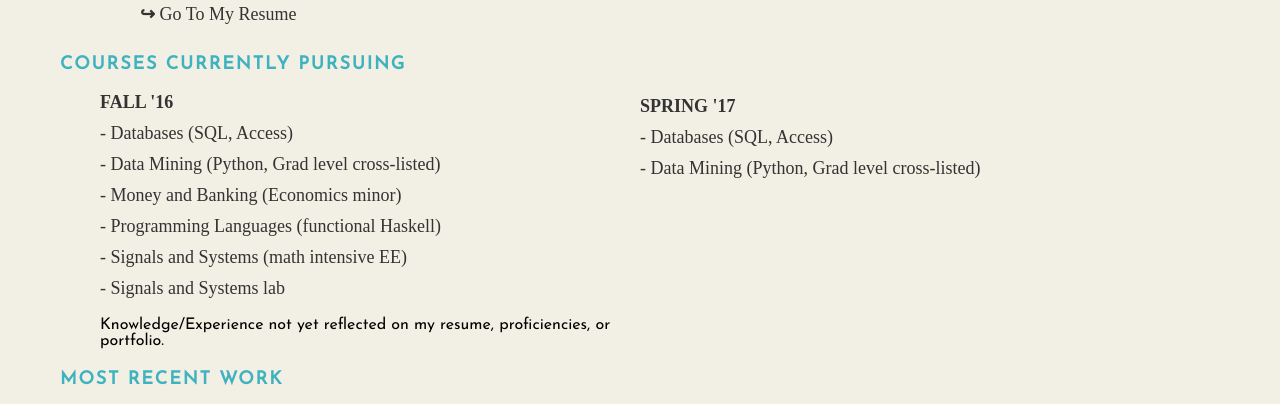
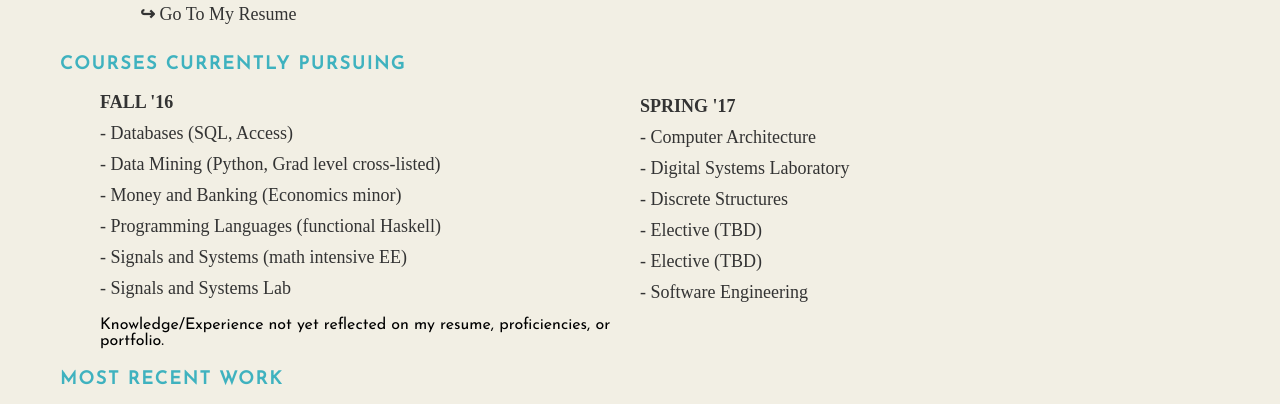
Before and after one commit to jgb218/portfolio-website, a website: page public_html/index.html in a window 1280 px wide. Shown: the part 1100-1504 px from the top of the page. Drawn offline with nearby package versions, Linux system fonts and the light colour scheme.

Commit message:
Updated Spring courses

```diff
--- a/nbproject/private/private.xml
+++ b/nbproject/private/private.xml
@@ -8,7 +8,6 @@
             <file>file:/C:/Users/Jeff/Documents/Portfolio%20Website/bulick-portfolio/public_html/index.html</file>
             <file>file:/C:/Users/Jeff/Documents/Portfolio%20Website/bulick-portfolio/public_html/Resume/resume.css</file>
             <file>file:/C:/Users/Jeff/Documents/Portfolio%20Website/bulick-portfolio/public_html/Contact/contact.html</file>
-            <file>file:/C:/Users/Jeff/Documents/Portfolio%20Website/bulick-portfolio/public_html/Contact/contact-button-handling.js</file>
             <file>file:/C:/Users/Jeff/Documents/Portfolio%20Website/bulick-portfolio/public_html/main-theme.css</file>
             <file>file:/C:/Users/Jeff/Documents/Portfolio%20Website/bulick-portfolio/public_html/Portfolio/portfolio.html</file>
             <file>file:/C:/Users/Jeff/Documents/Portfolio%20Website/bulick-portfolio/public_html/Portfolio/portfolio.css</file>
--- a/public_html/Portfolio/portfolio.css
+++ b/public_html/Portfolio/portfolio.css
@@ -66,6 +66,7 @@ for portfolio.html of bulick-portfolio.
 }
 figure{
     margin: 0;
+    padding-top: 0;
 }
 figcaption {
     margin-left: 0;
--- a/public_html/index.html
+++ b/public_html/index.html
@@ -111,7 +111,7 @@ Landing page for my portfolio.
                                 - Signals and Systems (math intensive EE)
                             </li>
                             <li>
-                                - Signals and Systems lab
+                                - Signals and Systems Lab
                             </li>
                         </ul>
                         <p id="class-disclaimer">
@@ -124,41 +124,27 @@ Landing page for my portfolio.
                                 <b>SPRING '17</b>
                             </li>
                             <li>
-                                - Databases (SQL, Access)
+                                - Computer Architecture
                             </li>
                             <li>
-                                - Data Mining (Python, Grad level cross-listed)
+                                - Digital Systems Laboratory
+                            </li>
+                            <li>
+                                - Discrete Structures
+                            </li>
+                            <li>
+                                - Elective (TBD)
+                            </li>
+                            <li>
+                                - Elective (TBD)
+                            </li>
+                            <li>
+                                - Software Engineering
                             </li>
 
                         </ul>
                     </div>
                 </div>
-                <!--
-                <h1>COURSES CURRENTLY PURSUING</h1>
-                <ul>
-                    <li>
-                        <b>FALL</b>
-                    </li>
-                    <li>
-                        - Databases (SQL, Access)
-                    </li>
-                    <li>
-                        - Data Mining (Python, Grad level cross-listed)
-                    </li>
-                    <li>
-                        - Money and Banking (Economics minor)
-                    </li>
-                    <li>
-                        - Programming Languages (functional Haskell)
-                    </li>
-                    <li>
-                        - Signals and Systems (math intensive EE)
-                    </li>
-                    <li>
-                        - Signals and Systems lab
-                    </li>
-                </ul>
-                -->
                 <h1>MOST RECENT WORK</h1>
                 <ul>
                     <li>
```
Also changed, not shown: public_html/Portfolio/portfolio.html (+1 -1 lines), public_html/Resume/resume.html (+1 -1 lines).
